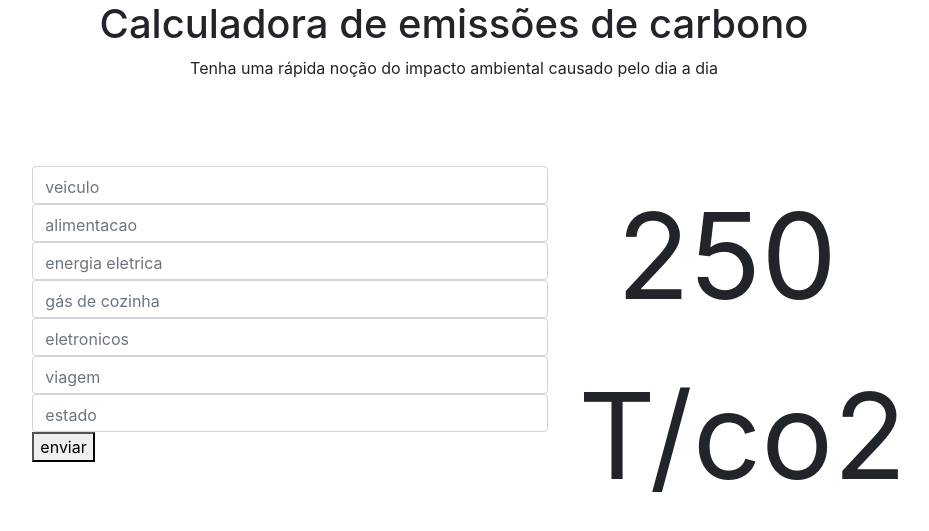
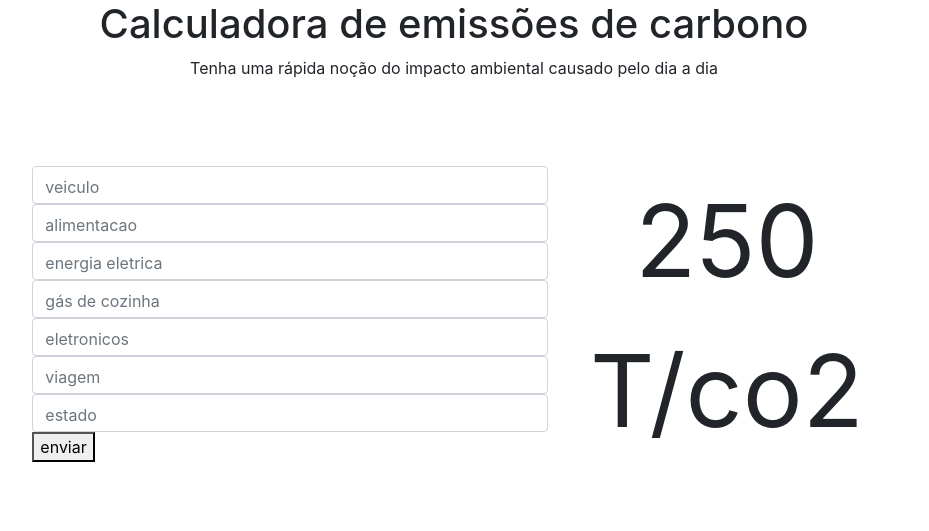
Before and after one commit to demacdolincoln/inter-climate_changes, a Flask app: page / in a window 1280 px wide. Shown: the top 531 px of the page, without its empty margins (186-1115 px from the left). Run offline with Flask 2, Linux system fonts and the light colour scheme; some libraries are stand-ins or nearby versions.

```diff
--- a/aulas/aula5/templates/index.html
+++ b/aulas/aula5/templates/index.html
@@ -27,7 +27,7 @@
 
 			</div>
 			<div class="col-sm-3">
-				<p style="font-size:120px" class="text-center">250 T/co2</p>
+				<p style="font-size:100px" class="text-center">250 T/co2</p>
 			</div>
 		</div>
 	</body>
```
